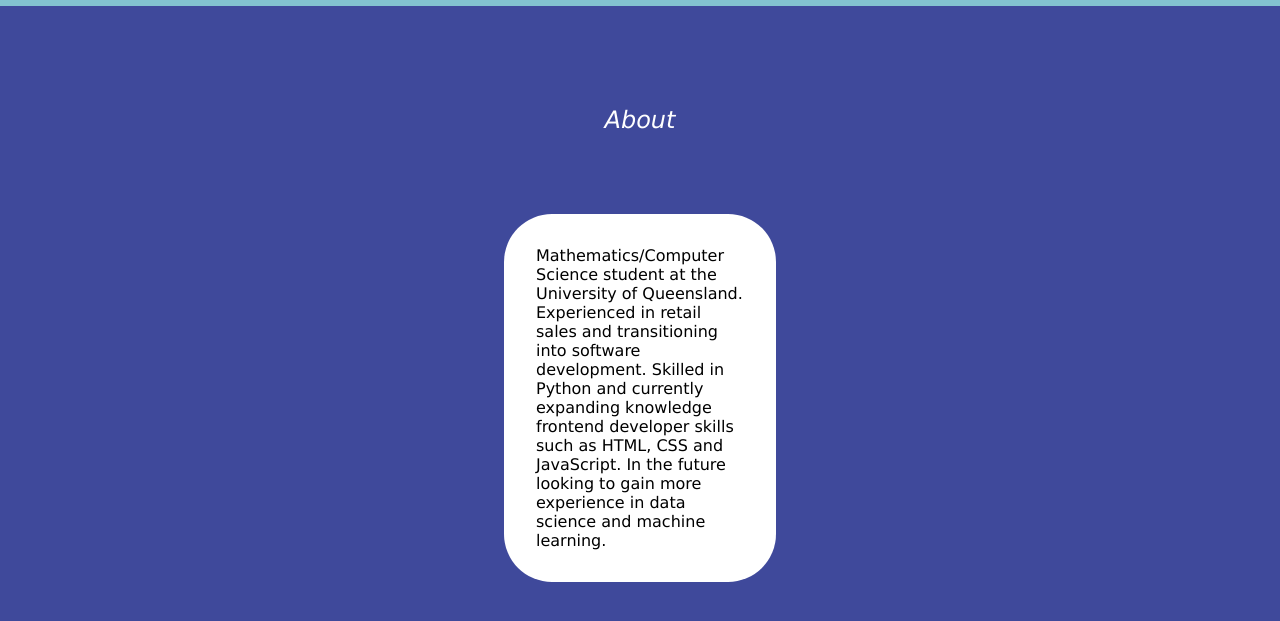
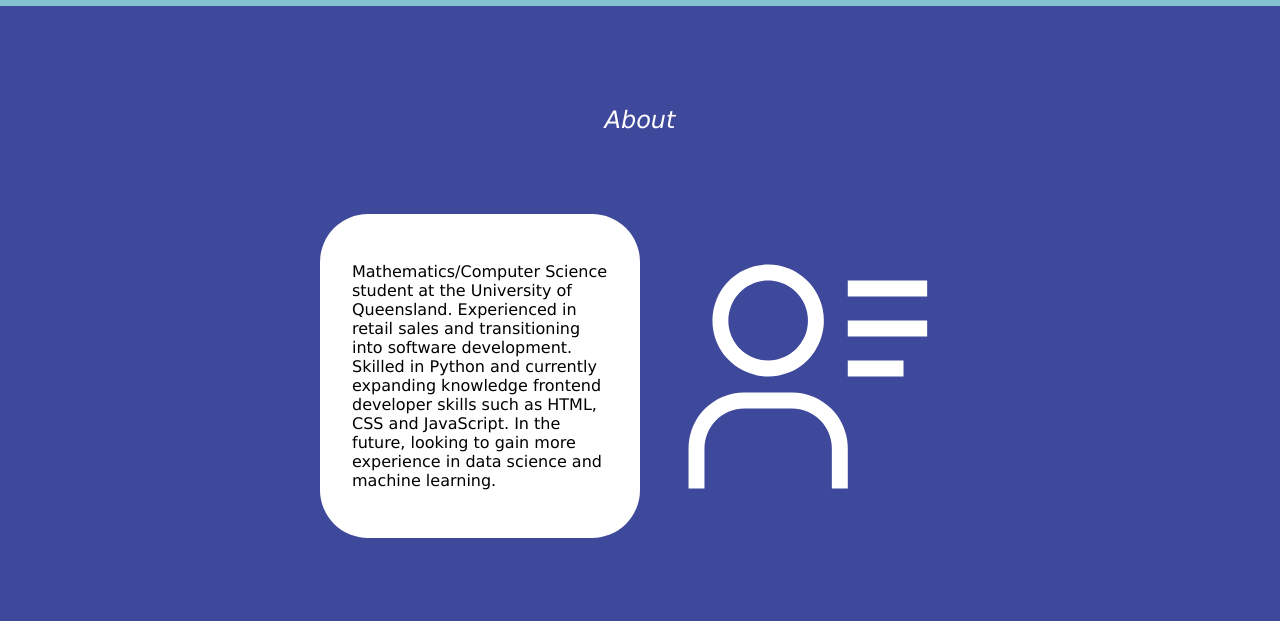
Before and after one commit to MitchellJC/PersonalWebsite, a Flask app: page /about in a window 1280 px wide. Shown: the part 76-697 px from the top of the page. Run offline with Flask 2, Linux system fonts and the light colour scheme.

Commit message:
Added about and contact graphics.

```diff
--- a/static/css/main.css
+++ b/static/css/main.css
@@ -231,6 +231,32 @@ p{
 	padding: 2em;
 }
 
+.about-container img{
+	display: none;
+}
+
+@media only screen and (min-width: 768px){
+	.about-container {
+		display: grid;
+		grid-template-columns: 1fr 1fr;
+		margin-left: auto;
+		margin-right: auto;
+		width: 50%;
+		justify-items: center;
+	}
+
+	.about-container img{
+		display: block;
+		align-self: center;
+		width: 100%;
+	}
+
+	.about-box{
+		max-width: unset;
+		width: 20rem;
+	}
+}
+
 /* Resume Page. */
 .resume-section{
 	padding: 0;
@@ -260,8 +286,6 @@ p{
 	color: var(--light-blue);
 }
 
-
-
 /* Contact Page. */
 .contact-section{
 	padding-top: 5rem;
@@ -274,6 +298,10 @@ p{
 	text-align: center;
 	margin: 0;
 	padding: 1em;
+}
+
+.contact-container img{
+	display: none;
 }
 
 .contact-box{
@@ -315,6 +343,21 @@ input[type="submit"]:hover{
 	color: black;
 }
 
+@media only screen and (min-width: 768px){
+	.contact-container {
+		display: grid;
+		grid-template-columns: 1fr 1fr;
+		margin-left: auto;
+		margin-right: auto;
+		width: 50%;
+		justify-items: center;
+	}
+
+	.contact-container img{
+		display: block;
+		align-self: center;
+	}
+}
 /* Home Page. */
 /* Hero Section. */
 .hero-section .container{
--- a/templates/about.html
+++ b/templates/about.html
@@ -10,10 +10,14 @@
 		<div class="container">
 			<h2>About</h2>
 
-			<div class="about-box">
-				<p class="about-text">
-					Mathematics/Computer Science student at the University of Queensland. Experienced in retail sales and transitioning into software development. Skilled in Python and currently expanding knowledge frontend developer skills such as HTML, CSS and JavaScript. In the future looking to gain more experience in data science and machine learning.
-				</p>
+			<div class="about-container">
+				<div class="about-box">
+					<p class="about-text">
+						Mathematics/Computer Science student at the University of Queensland. Experienced in retail sales and transitioning into software development. Skilled in Python and currently expanding knowledge frontend developer skills such as HTML, CSS and JavaScript. In the future, looking to gain more experience in data science and machine learning.
+					</p>
+				</div>
+
+				<img src="static/images/profile.svg">
 			</div>
 		</div>
 	</section>
--- a/templates/contact.html
+++ b/templates/contact.html
@@ -17,6 +17,7 @@
 		<div class="container">
 			<h2>Contact</h2>
 
+			<div class="contact-container">
 				<div class="contact-box">
 					<form action="#" method="post">
 						<label for="name">Name</label>
@@ -31,6 +32,9 @@
 						<input type="submit" class="send-message-cta" value="Send Message">
 					</form>
 				</div>
+
+				<img src="static/images/mail.svg">
+			</div>
 		</div>
 	</section>
 {% endblock %}
```
Also changed, not shown: static/images/mail.svg (added), static/images/profile.svg (added). Lines whose indentation alone changed are shown as unchanged.
